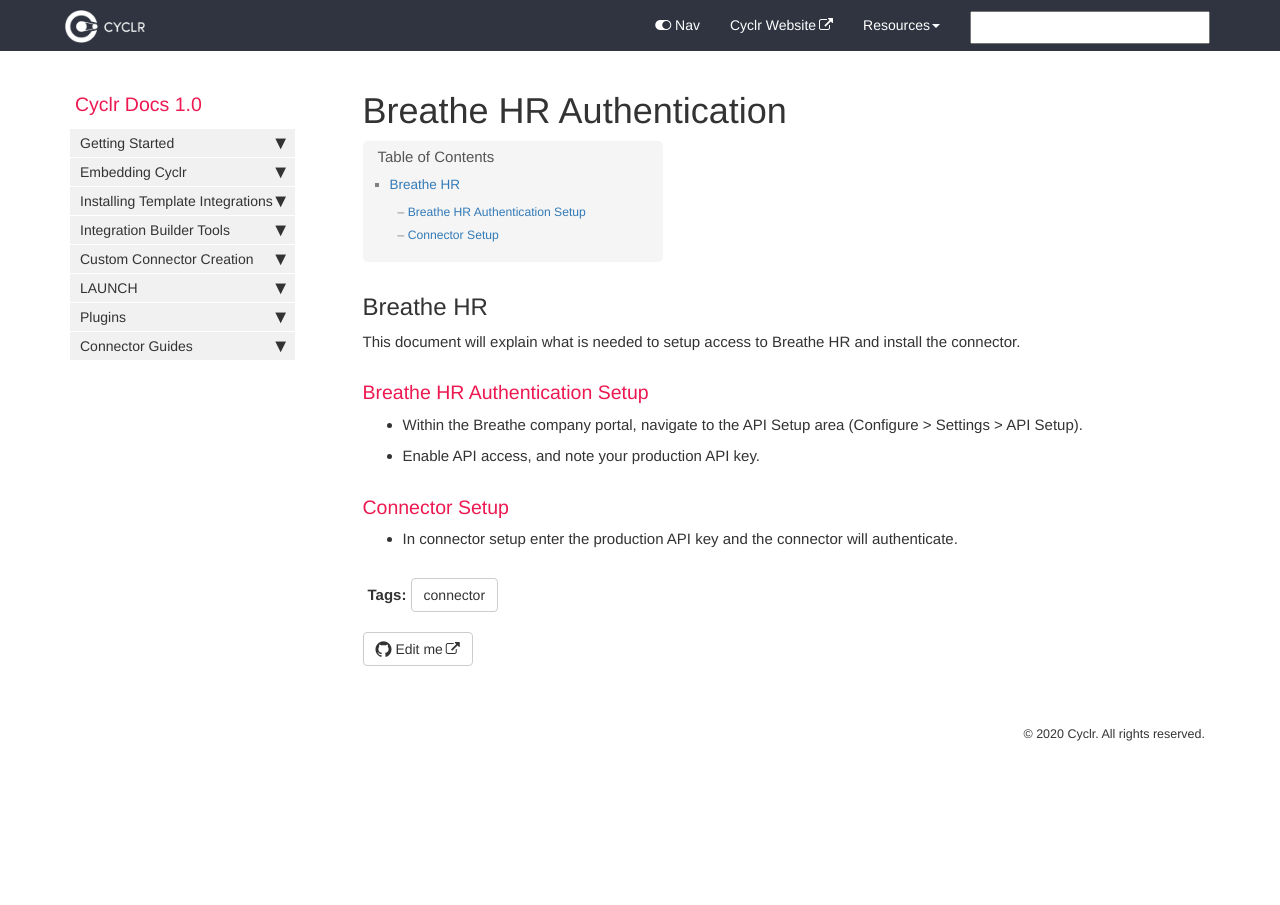
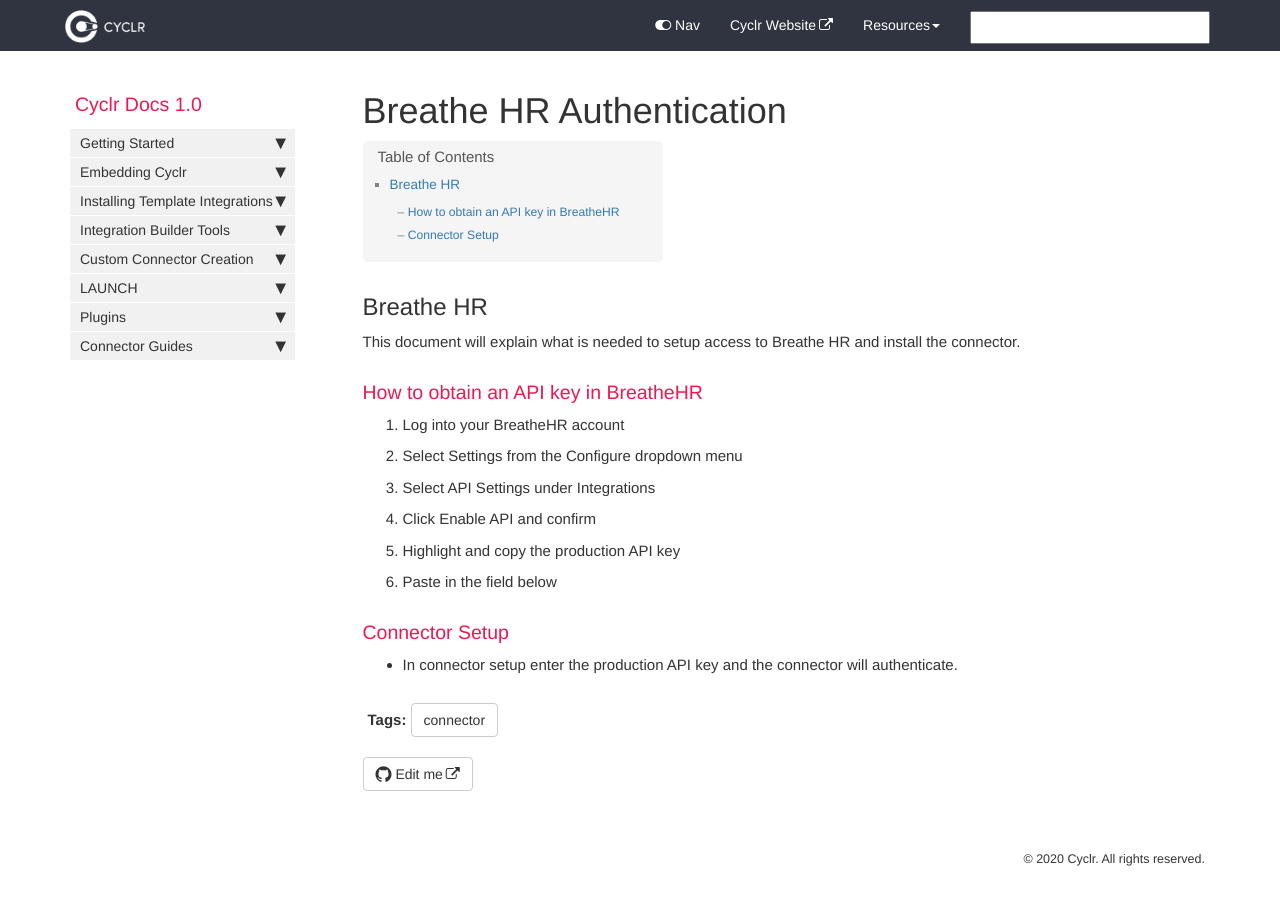
Before and after one commit to sneakysneak/docs, a Jekyll site: the page built from pages/connector-authentication/breathehr.md, in a window 1280 px wide and 929 px high. Shown: the top 905 px of the window. Built offline with Jekyll 4.4.1, drawn with Linux system fonts in a browser that asks for light colours; nearby versions of some CDN libraries; comment, search, counter and statistics services are not loaded.

Commit message:
Update instructions based on user input

```diff
--- a/pages/connector-authentication/breathehr.md
+++ b/pages/connector-authentication/breathehr.md
@@ -9,9 +9,13 @@ tags: [connector]
 
 This document will explain what is needed to setup access to Breathe HR and install the connector.
 
-### Breathe HR Authentication Setup ###
- * Within the Breathe company portal, navigate to the API Setup area (Configure > Settings > API Setup).
- * Enable API access, and note your production API key.
+### How to obtain an API key in BreatheHR
+  1. Log into your BreatheHR account
+  2. Select Settings from the Configure dropdown menu
+  3. Select API Settings under Integrations
+  4. Click Enable API and confirm
+  5. Highlight and copy the production API key
+  6. Paste in the field below
 
 ### Connector Setup ###
  * In connector setup enter the production API key and the connector will authenticate.
```
